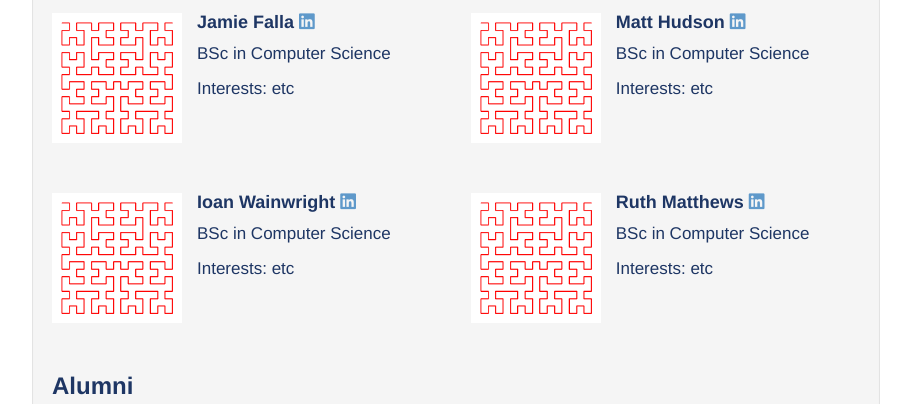
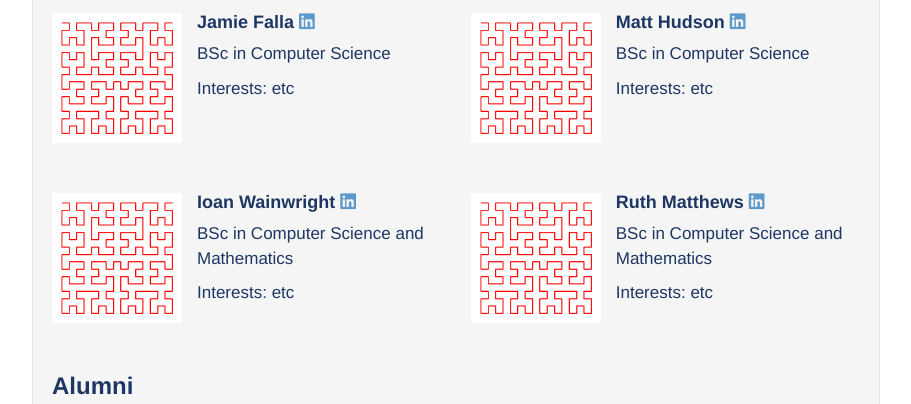
Before and after one commit to evoluchico/cclab.github.io, a plain HTML site: page members/index.html in a window 1280 px wide. Shown: the part 835-1239 px from the top of the page, without its empty margins (38-949 px from the left). Drawn offline with nearby package versions, Linux system fonts and the light colour scheme; some icons are missing.

Commit message:
Updated degrees

```diff
--- a/members/index.html
+++ b/members/index.html
@@ -157,7 +157,7 @@
              <div>
                <img src="../images/square.png", height="130px" border="1px" align="left" class="profilepic">
                <h4><b>Ioan Wainwright </b><a href="link" class="is-icon"><i class="fab fa-linkedin fa-1x"></i></a></h4>
-               <p class="psmall">BSc in Computer Science</p>
+               <p class="psmall">BSc in Computer Science and Mathematics</p>
                <p class="psmall">Interests: etc</p>
              </div>
            </div>
@@ -166,7 +166,7 @@
              <div>
                <img src="../images/square.png", height="130px" border="1px" align="left" class="profilepic">
                <h4><b>Ruth Matthews </b><a href="link" class="is-icon"><i class="fab fa-linkedin fa-1x"></i></a></h4>
-               <p class="psmall">BSc in Computer Science</p>
+               <p class="psmall">BSc in Computer Science and Mathematics</p>
                <p class="psmall">Interests: etc</p>
              </div>
            </div>
```
